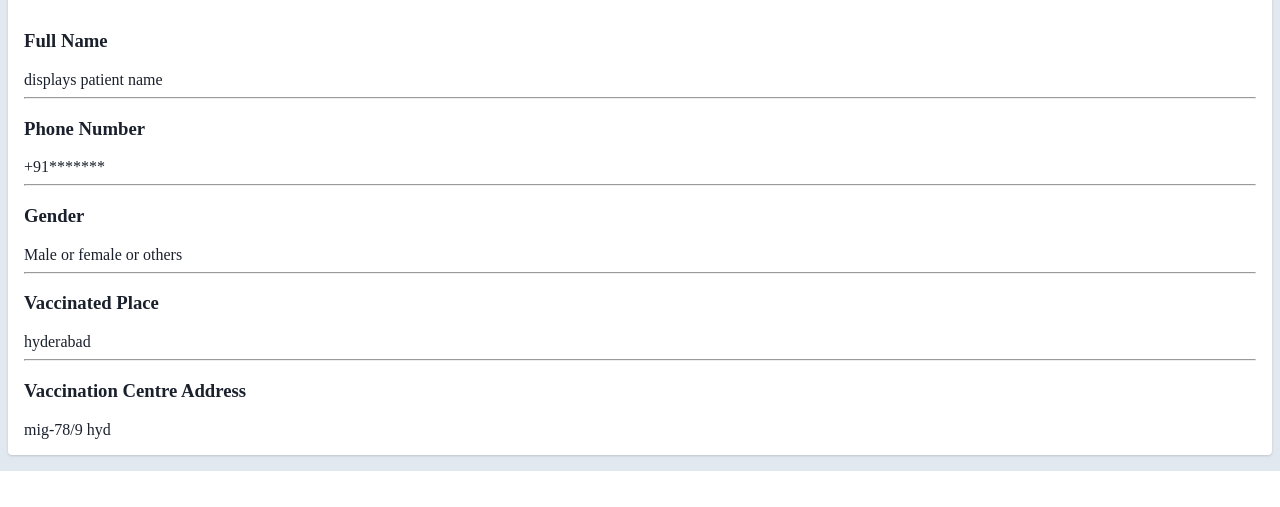
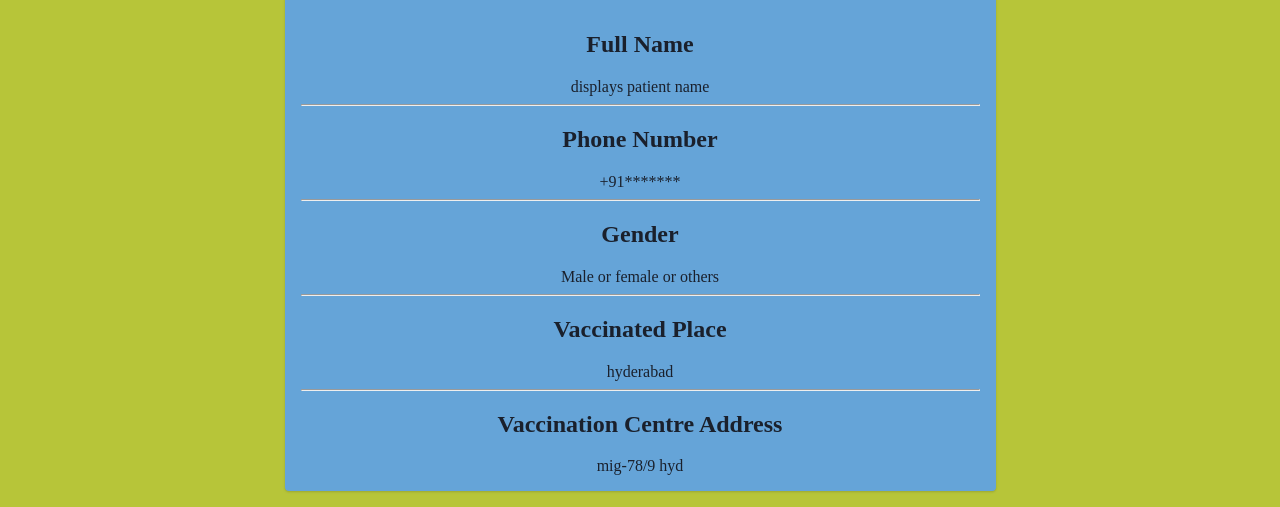
Before and after one commit to manoj-b-22/C-19-Vaccine, a Django app: page / in a window 1280 px wide. Shown: the part 391-898 px from the top of the page. Before the commit the page ends 862 px from the top, so only its background shows below. Run offline with Django 3.2, Linux system fonts and the light colour scheme.

Commit message:
edited patient_home.css file

```diff
--- a/C19V/static/css/patient_home.css
+++ b/C19V/static/css/patient_home.css
@@ -2,7 +2,7 @@ body {
     margin-top: 20px;
     color: #1a202c;
     text-align: left;
-    background-color: #e2e8f0;
+    background-color: #b7c539;
 }
 
 .main-body {
@@ -19,10 +19,14 @@ body {
     flex-direction: column;
     min-width: 0;
     word-wrap: break-word;
-    background-color: #fff;
+    background-color: rgb(101, 164, 216);
     background-clip: border-box;
     border: 0 solid rgba(0, 0, 0, .125);
     border-radius: .25rem;
+}
+
+.row {
+    width: 75%;
 }
 
 .card-body {
@@ -58,3 +62,7 @@ body {
 .shadow-none {
     box-shadow: none!important;
 }
+
+.col-md-8 {
+    width: 75%;
+}
--- a/C19V/templates/patient_home.html
+++ b/C19V/templates/patient_home.html
@@ -18,13 +18,13 @@
              </div>
         </div>
     </div>
-</center>
+
 <div class="col-md-8">
               <div class="card mb-3">
                 <div class="card-body">
                   <div class="row">
                     <div class="col-sm-3">
-                      <h3 class="mb-0">Full Name</h3>
+                      <h2 class="mb-0">Full Name</h2>
                     </div>
                     <div class="col-sm-9 text-secondary">
                       displays patient name
@@ -33,7 +33,7 @@
                   <hr>
                   <div class="row">
                     <div class="col-sm-3">
-                      <h3 class="mb-0">Phone Number</h3>
+                      <h2 class="mb-0">Phone Number</h2>
                     </div>
                     <div class="col-sm-9 text-secondary">
                       +91*******
@@ -42,7 +42,7 @@
                   <hr>
                   <div class="row">
                     <div class="col-sm-3">
-                      <h3 class="mb-0">Gender</h3>
+                      <h2 class="mb-0">Gender</h2>
                     </div>
                     <div class="col-sm-9 text-secondary">
                       Male or female or others
@@ -51,7 +51,7 @@
                   <hr>
                   <div class="row">
                     <div class="col-sm-3">
-                      <h3 class="mb-0">Vaccinated Place</h3>
+                      <h2 class="mb-0">Vaccinated Place</h2>
                     </div>
                     <div class="col-sm-9 text-secondary">
                     hyderabad
@@ -60,7 +60,7 @@
                   <hr>
                   <div class="row">
                     <div class="col-sm-3">
-                      <h3 class="mb-0">Vaccination Centre Address</h3>
+                      <h2 class="mb-0">Vaccination Centre Address</h2>
                     </div>
                     <div class="col-sm-9 text-secondary">
                       mig-78/9 hyd
@@ -68,5 +68,5 @@
                   </div>
                 </div>
               </div>
-
+</center>
 {% endblock %}
```
